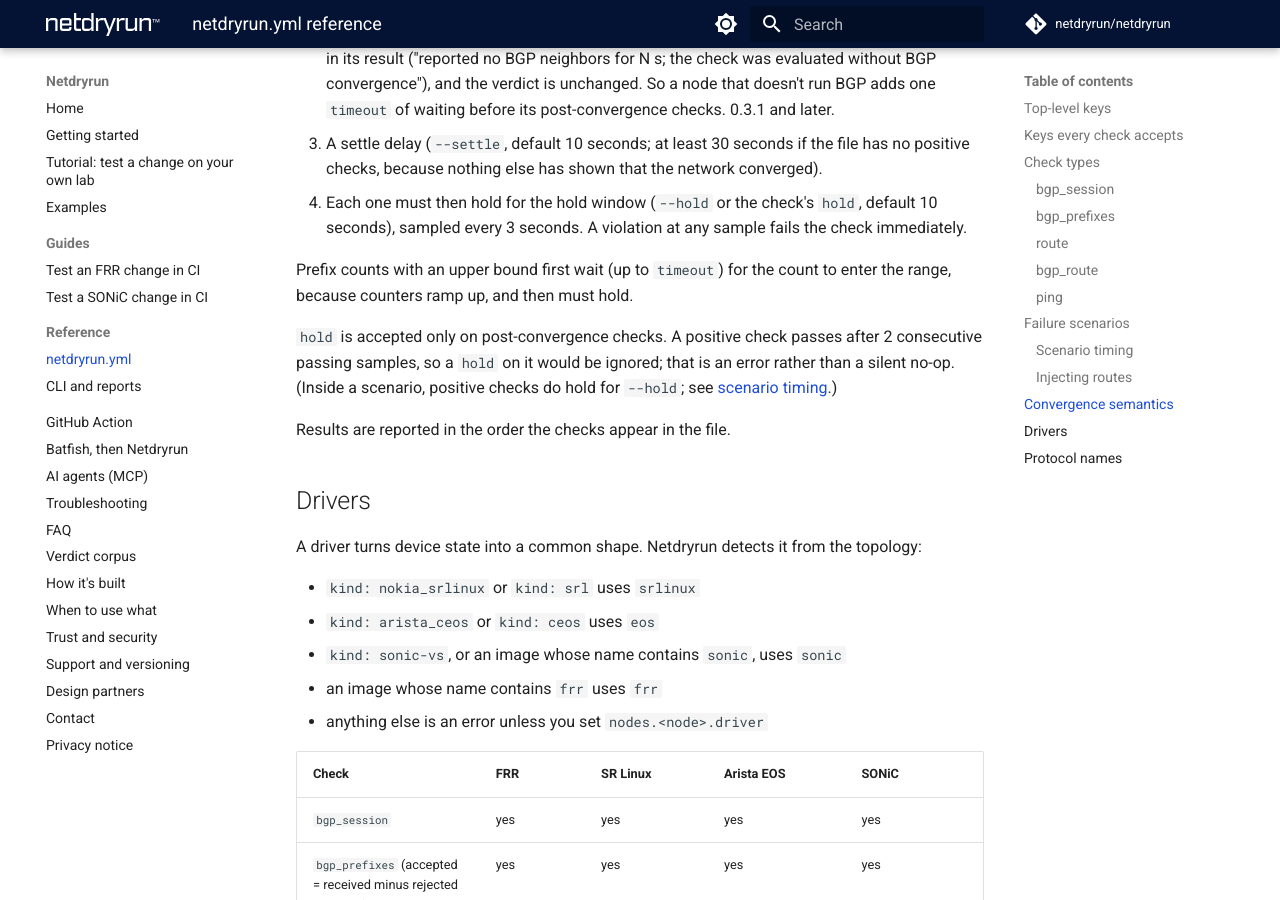
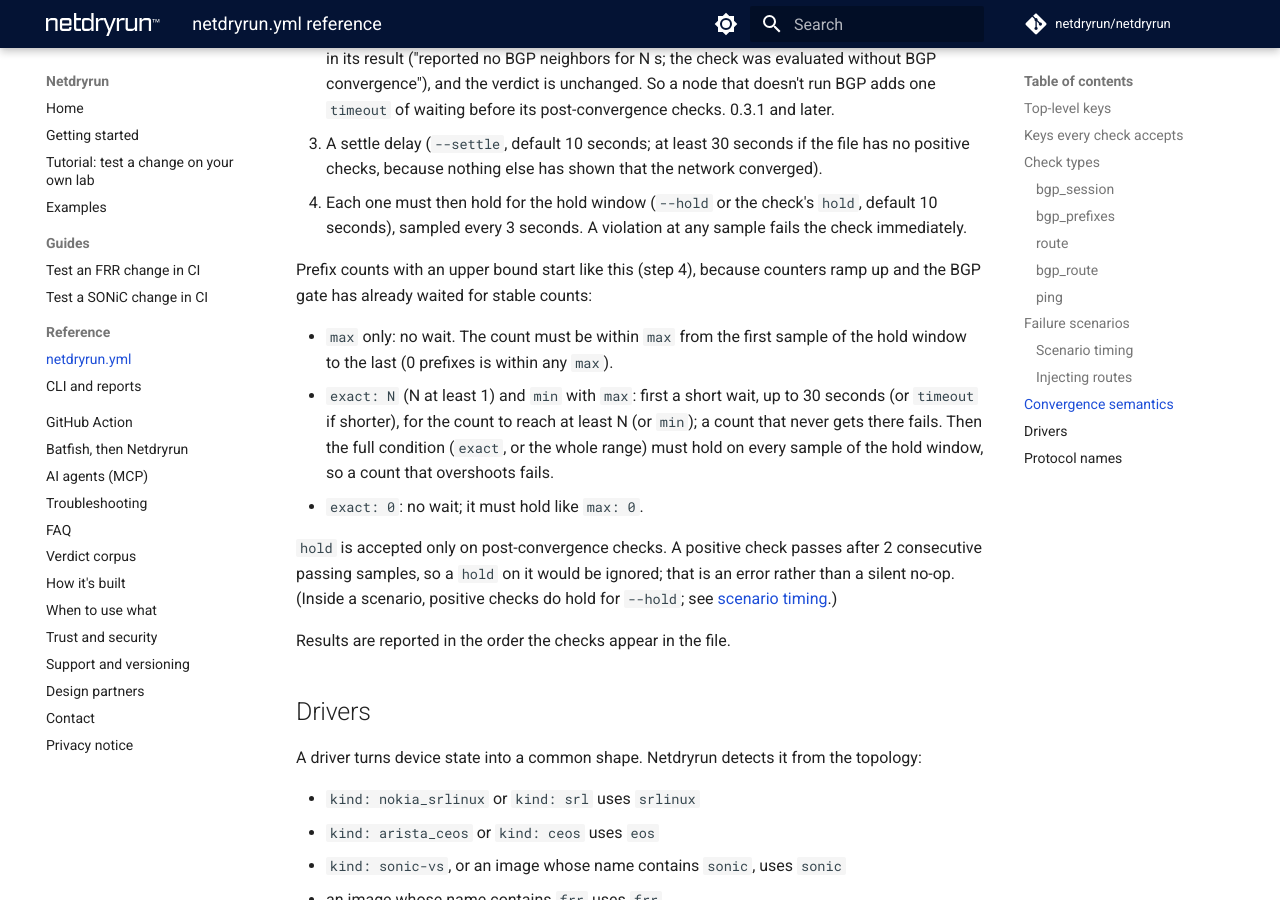
Before and after one commit to actions-marketplace-validations/netdryrun_Netdryrun, an MkDocs documentation site: the page built from website/docs/reference/config.md, in a window 1280 px wide and 900 px high, scrolled down 11837 px. Built offline with MkDocs 1.6.1 and Material for MkDocs 9.7.7, drawn with Linux system fonts in a browser that asks for light colours; plug-ins that fetch from the network failed and are left out; comment, search, counter and statistics services are not loaded.

Commit message:
Docs: how prefix-count checks with an upper bound start, as the code does it
max-only has no reach phase; exact: N and min+max wait up to 30 s (REACH_WINDOW) for the count to
reach the lower bound, then hold the full condition.

```diff
--- a/website/docs/reference/config.md
+++ b/website/docs/reference/config.md
@@ -297,7 +297,11 @@ They run in this order:
 3. A settle delay (`--settle`, default 10 seconds; at least 30 seconds if the file has no positive checks, because nothing else has shown that the network converged).
 4. Each one must then hold for the hold window (`--hold` or the check's `hold`, default 10 seconds), sampled every 3 seconds. A violation at any sample fails the check immediately.
 
-Prefix counts with an upper bound first wait (up to `timeout`) for the count to enter the range, because counters ramp up, and then must hold.
+Prefix counts with an upper bound start like this (step 4), because counters ramp up and the BGP gate has already waited for stable counts:
+
+- `max` only: no wait. The count must be within `max` from the first sample of the hold window to the last (0 prefixes is within any `max`).
+- `exact: N` (N at least 1) and `min` with `max`: first a short wait, up to 30 seconds (or `timeout` if shorter), for the count to reach at least N (or `min`); a count that never gets there fails. Then the full condition (`exact`, or the whole range) must hold on every sample of the hold window, so a count that overshoots fails.
+- `exact: 0`: no wait; it must hold like `max: 0`.
 
 `hold` is accepted only on post-convergence checks. A positive check passes after 2 consecutive passing samples, so a `hold` on it would be ignored; that is an error rather than a silent no-op. (Inside a scenario, positive checks do hold for `--hold`; see [scenario timing](#scenario-timing).)
 
```
